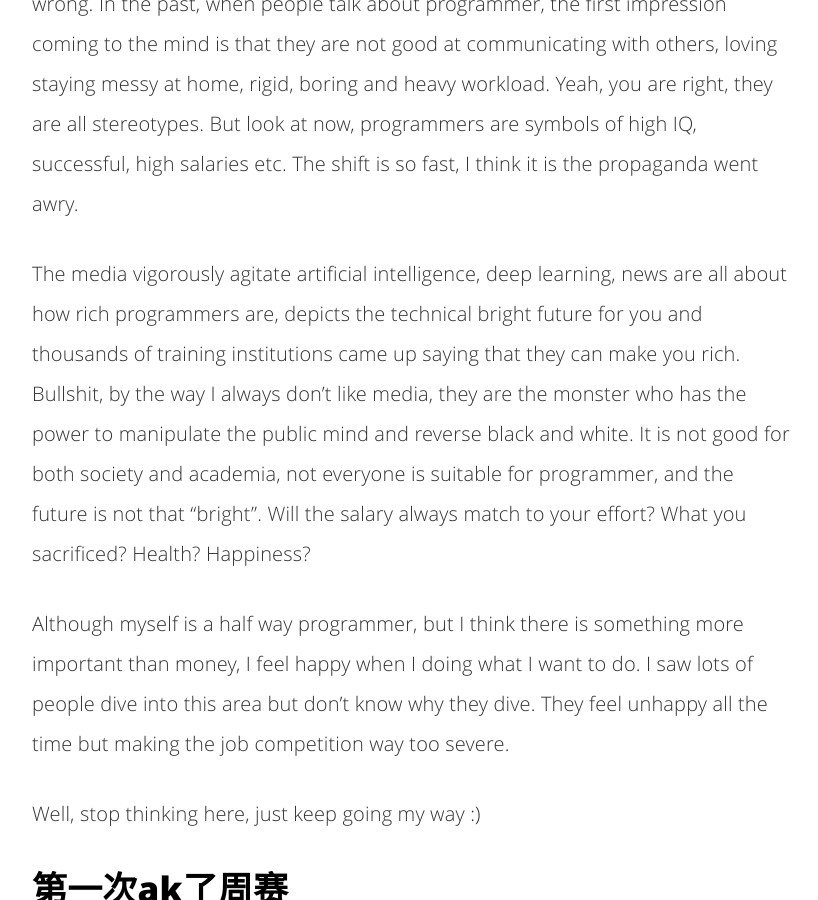
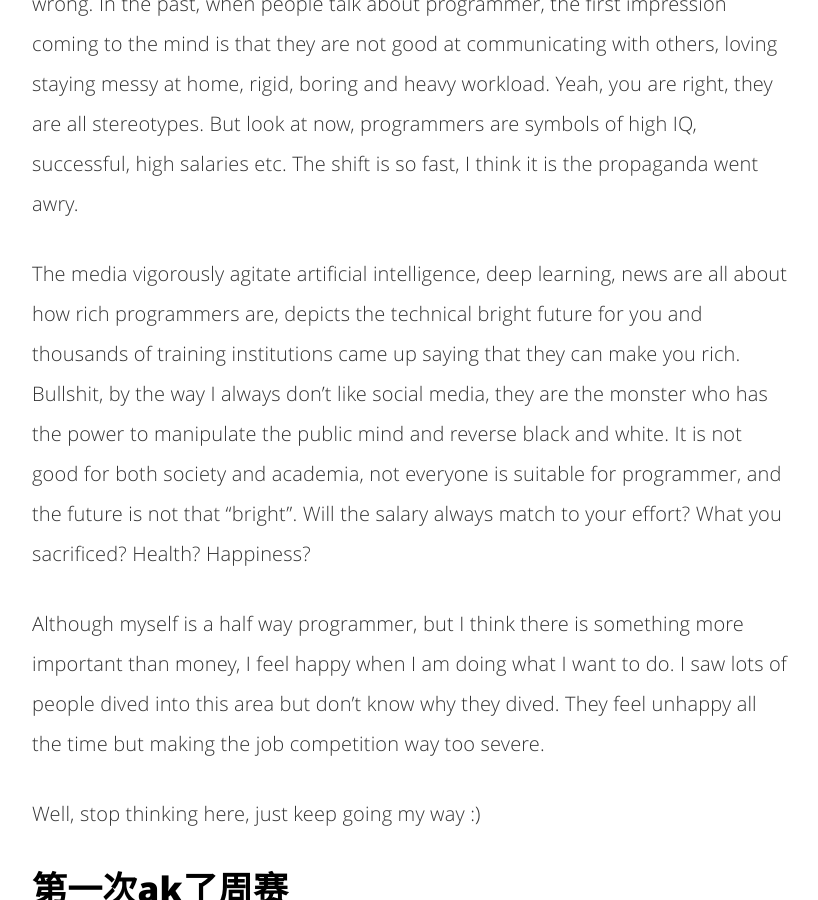
Before and after one commit to clay001/locke.github.io, a Jekyll site: the page built from _posts/2019-11-13-My_Tech_Diary(2).md, in a window 1280 px wide and 900 px high, scrolled down 1115 px. Shown: the whole window, without its empty margins (228-1046 px from the left). Built offline with Jekyll 4.4.1, drawn with Linux system fonts in a browser that asks for light colours; comment, search, counter and statistics services are not loaded.

Commit message:
tech Diary(2)

```diff
--- a/_posts/2019-11-13-My_Tech_Diary(2).md
+++ b/_posts/2019-11-13-My_Tech_Diary(2).md
@@ -17,9 +17,9 @@ twitter_text: 'thoughts and daily useful tips'
 
 Nowadays, more and more people want to be programmers, their purpose is always the same: for money. Well it is not wrong, but I just feel that something is wrong. In the past, when people talk about programmer, the first impression coming to the mind is that they are not good at communicating with others, loving staying messy at home, rigid, boring and heavy workload. Yeah, you are right, they are all stereotypes. But look at now, programmers are symbols of high IQ, successful, high salaries etc. The shift is so fast, I think it is the propaganda went awry.
 
-The media vigorously agitate artificial intelligence, deep learning, news are all about how rich programmers are, depicts the technical bright future for you and thousands of training institutions came up saying that they can make you rich. Bullshit, by the way I always don't like media, they are the monster who has the power to manipulate the public mind and reverse black and white. It is not good for both society and academia, not everyone is suitable for programmer, and the future is not that "bright". Will the salary always match to your effort? What you sacrificed? Health? Happiness?
+The media vigorously agitate artificial intelligence, deep learning, news are all about how rich programmers are, depicts the technical bright future for you and thousands of training institutions came up saying that they can make you rich. Bullshit, by the way I always don't like social media, they are the monster who has the power to manipulate the public mind and reverse black and white. It is not good for both society and academia, not everyone is suitable for programmer, and the future is not that "bright". Will the salary always match to your effort? What you sacrificed? Health? Happiness?
 
-Although myself is a half way programmer, but I think there is something more important than money, I feel happy when I doing what I want to do. I saw lots of people dive into this area but don't know why they dive. They feel unhappy all the time but making the job competition way too severe.
+Although myself is a half way programmer, but I think there is something more important than money, I feel happy when I am doing what I want to do. I saw lots of people dived into this area but don't know why they dived. They feel unhappy all the time but making the job competition way too severe.
 
 Well, stop thinking here, just keep going my way :)
 
```
Also changed, not shown: _posts/2019-11-14-python_learning.md (+12 -2 lines), 1 other file.
